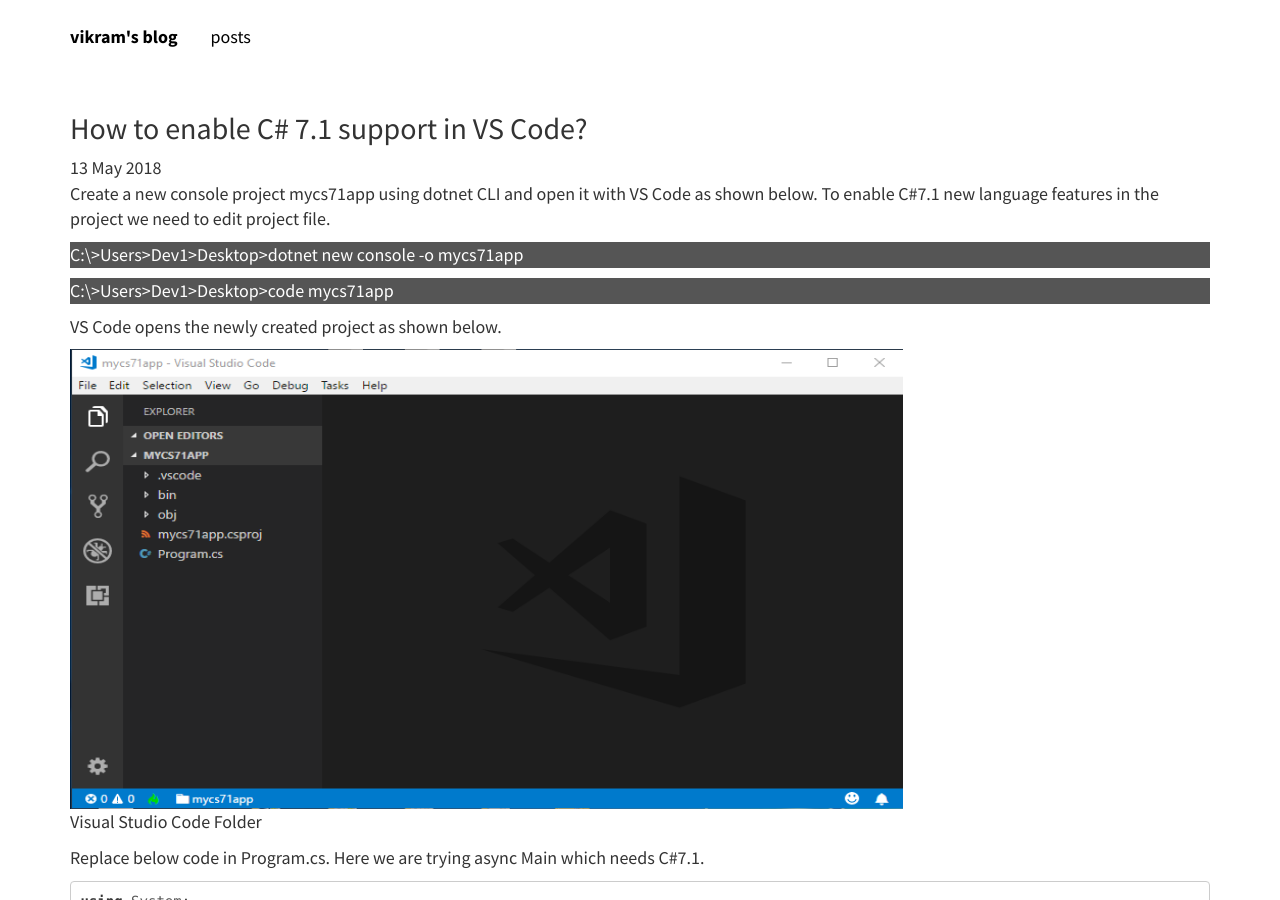
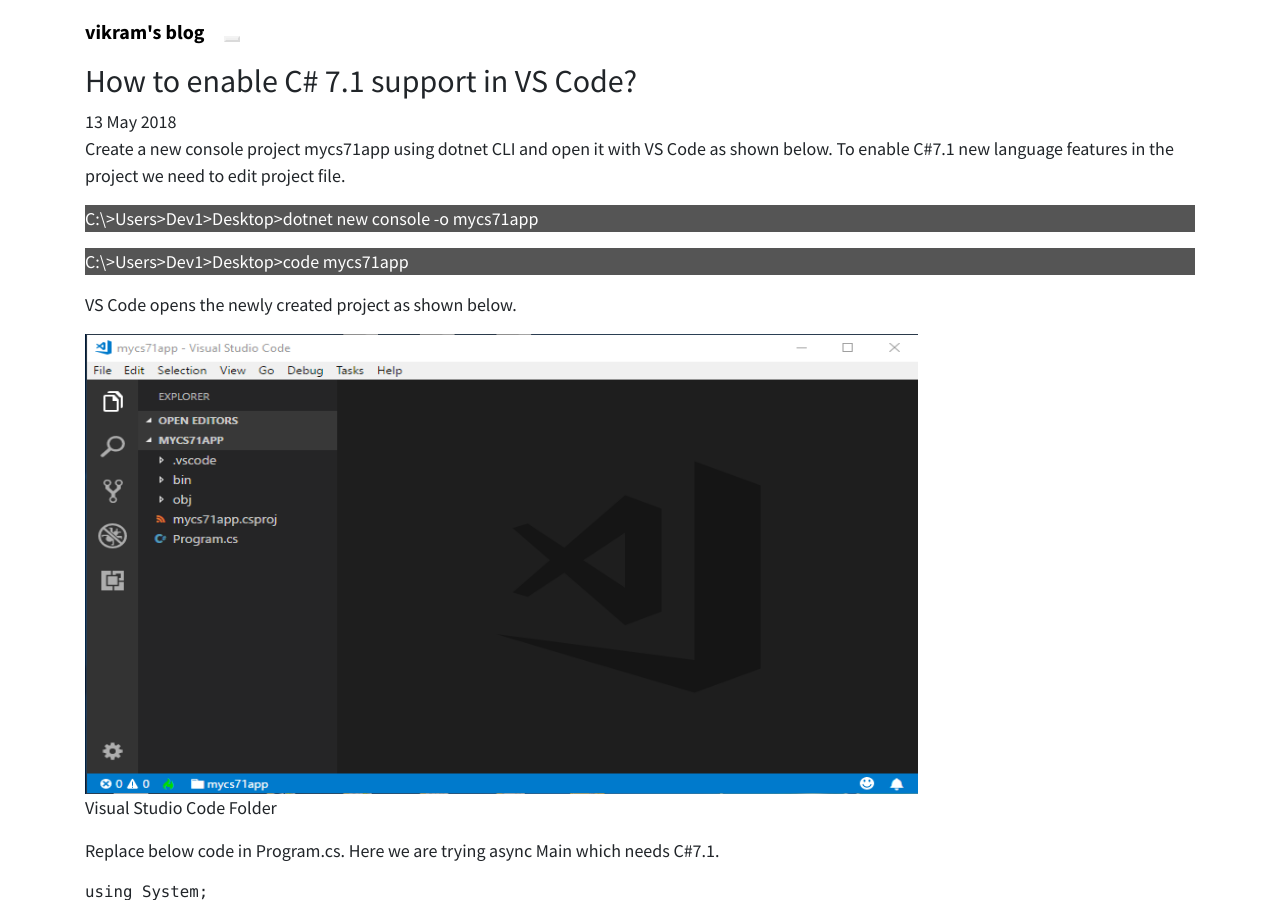
Before and after one commit to srirangamv/srirangamv.github.io, a Jekyll site: the page built from index.html, in a window 1280 px wide and 900 px high. Built offline with Jekyll 4.4.1, drawn with Linux system fonts in a browser that asks for light colours; nearby versions of some CDN libraries; the list of posts is cut into pages by our own code.

Commit message:
using cdn for syntax.css

```diff
--- a/_layouts/default.html
+++ b/_layouts/default.html
@@ -25,10 +25,10 @@
     <meta name="msapplication-TileImage" content="images/launcher192x192.png">
     <meta name="msapplication-TileColor" content="#2F3BA2">
 
-    <link rel="stylesheet" type="text/css" href="https://maxcdn.bootstrapcdn.com/bootstrap/3.3.7/css/bootstrap.min.css">
+    <link rel="stylesheet" href="https://maxcdn.bootstrapcdn.com/bootstrap/4.0.0/css/bootstrap.min.css" integrity="sha384-Gn5384xqQ1aoWXA+058RXPxPg6fy4IWvTNh0E263XmFcJlSAwiGgFAW/dAiS6JXm" crossorigin="anonymous">
     <link rel="stylesheet" type="text/css" href="https://fonts.googleapis.com/css?family=Source+Sans+Pro:300,400,700">
+    <link rel="stylesheet" type="text/css" href="https://cdnjs.cloudflare.com/ajax/libs/highlight.js/9.12.0/highlight.min.js">
     <link rel="stylesheet" type="text/css" href="/css/style.css">
-    <link rel="stylesheet" type="text/css" href="/css/syntax.css">
 </head>
 <body>
     <div>
@@ -55,8 +55,9 @@
         </div>
     </div>
 
-    <script src="https://ajax.googleapis.com/ajax/libs/jquery/2.1.1/jquery.min.js"></script>
-    <script src="https://maxcdn.bootstrapcdn.com/bootstrap/3.3.7/js/bootstrap.min.js"></script>
+    <script src="https://code.jquery.com/jquery-3.2.1.slim.min.js" integrity="sha384-KJ3o2DKtIkvYIK3UENzmM7KCkRr/rE9/Qpg6aAZGJwFDMVNA/GpGFF93hXpG5KkN" crossorigin="anonymous"></script>
+    <script src="https://cdnjs.cloudflare.com/ajax/libs/popper.js/1.12.9/umd/popper.min.js" integrity="sha384-ApNbgh9B+Y1QKtv3Rn7W3mgPxhU9K/ScQsAP7hUibX39j7fakFPskvXusvfa0b4Q" crossorigin="anonymous"></script>
+    <script src="https://maxcdn.bootstrapcdn.com/bootstrap/4.0.0/js/bootstrap.min.js" integrity="sha384-JZR6Spejh4U02d8jOt6vLEHfe/JQGiRRSQQxSfFWpi1MquVdAyjUar5+76PVCmYl" crossorigin="anonymous"></script>
 
     <div class="container hero">
         <div class="row">
```
